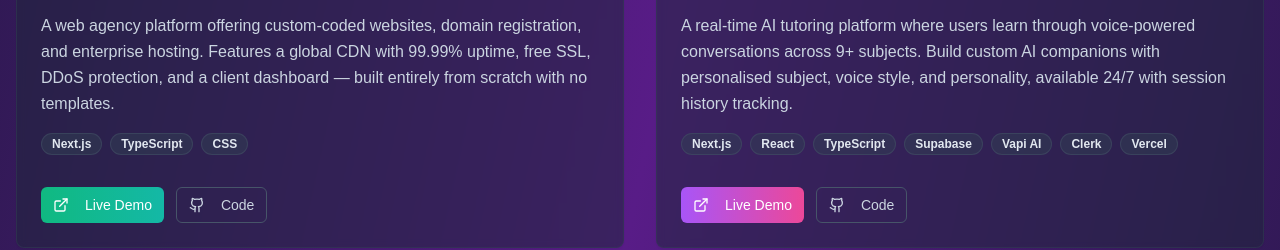
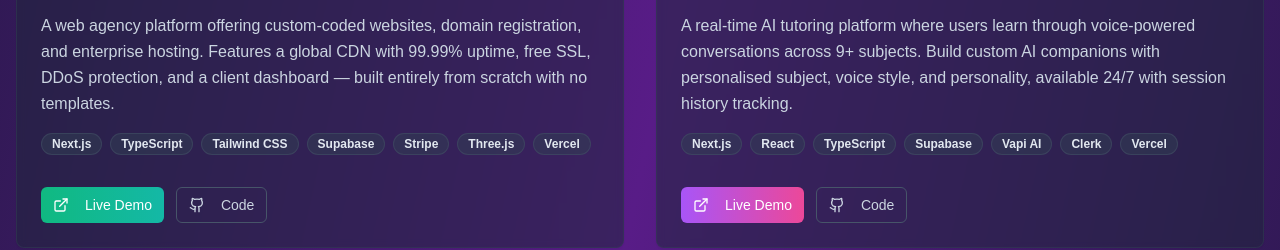
Before and after one commit to SaibanJ/Portfolio, a Next.js app: page / in a window 1280 px wide. Shown: the part 2780-3030 px from the top of the page. Built offline with nearby package versions, Linux system fonts and the light colour scheme.

Commit message:
Update WebConcoction tech stack with accurate dependencies
Co-Authored-By: Claude Sonnet 4.6 <noreply@anthropic.com>

```diff
--- a/components/projects-section.tsx
+++ b/components/projects-section.tsx
@@ -13,7 +13,7 @@ export function ProjectsSection() {
       description:
         "A web agency platform offering custom-coded websites, domain registration, and enterprise hosting. Features a global CDN with 99.99% uptime, free SSL, DDoS protection, and a client dashboard — built entirely from scratch with no templates.",
       image: `https://api.microlink.io/?url=https://webconcoction.com&screenshot=true&meta=false&embed=screenshot.url`,
-      technologies: ["Next.js", "TypeScript", "CSS"],
+      technologies: ["Next.js", "TypeScript", "Tailwind CSS", "Supabase", "Stripe", "Three.js", "Vercel"],
       liveUrl: "https://webconcoction.com",
       githubUrl: "https://github.com/SaibanJ/webconcoction",
       icon: Globe,
```
